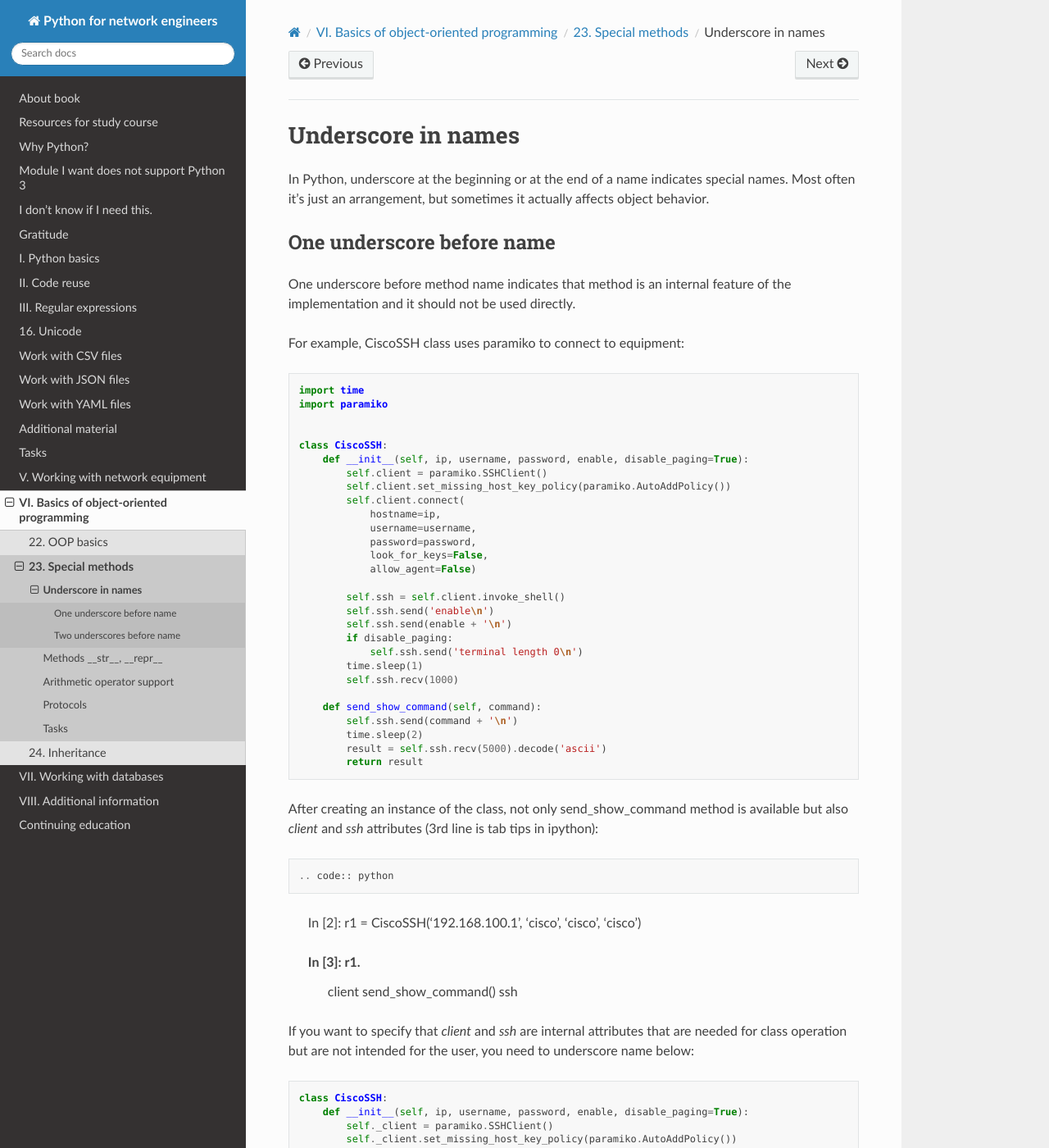
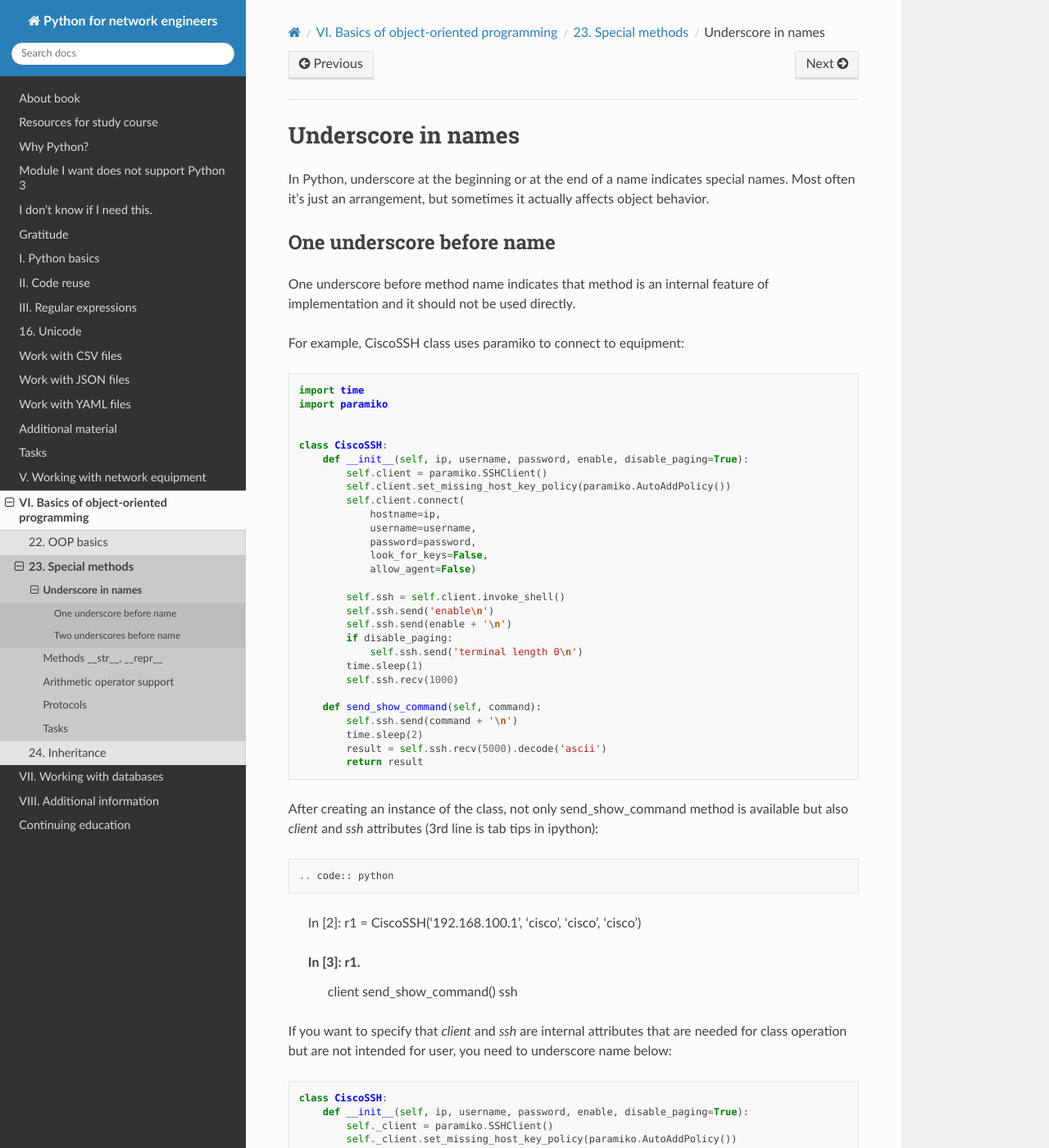
Before and after one commit to natenka/pyneng-book-en, a Sphinx documentation site: the page built from docs/source/book/23_oop_special_methods/underscore_names.rst, in a window 1280 px wide and 1400 px high. Shown: the whole window at 82% size. Built offline with Sphinx 7.4.7 and the Read the Docs theme 2.0.0, drawn with Linux system fonts in a browser that asks for light colours; pages that are not in the unit, such as notebooks, are missing from menus; some of the changed text lies outside the part shown.

Commit message:
Update underscore_names.rst

```diff
--- a/docs/source/book/23_oop_special_methods/underscore_names.rst
+++ b/docs/source/book/23_oop_special_methods/underscore_names.rst
@@ -7,7 +7,7 @@
 One underscore before name
 ^^^^^^^^^^^^^^^^^^^^^^^^^^^^^^^
 
-One underscore before method name indicates that method is an internal feature of the implementation and it should not be used directly.
+One underscore before method name indicates that method is an internal feature of implementation and it should not be used directly.
 
 For example, CiscoSSH class uses paramiko to connect to equipment:
 
@@ -55,7 +55,7 @@
                 ssh
 
 
-If you want to specify that *client* and *ssh* are internal attributes that are needed for class operation but are not intended for the user, you need to underscore name below:
+If you want to specify that *client* and *ssh* are internal attributes that are needed for class operation but are not intended for user, you need to underscore name below:
 
 .. code:: python
 
@@ -88,7 +88,7 @@
 
 .. note::
 
-    Often such methods and attributes are called private but this does not mean that methods and variables are not available to the user.
+    Often such methods and attributes are called private but this does not mean that methods and variables are not available to user.
 
 
 
@@ -137,7 +137,7 @@
 For example, Python module has such special variables:
 
 * ``__name__`` - this variable is equal to ``__main__`` when the script runs directly and is equal to module name when imported
-* ``__file__`` - this variable is equal  to name of the script that was run directly and equals to complete path to module when it is imported
+* ``__file__`` - this variable is equal to name of the script that was run directly and equals to complete path to module when it is imported
 
 Variable ``__name__`` is most commonly used to indicate that a certain part of code must be executed only when module is called directly:
 
```
